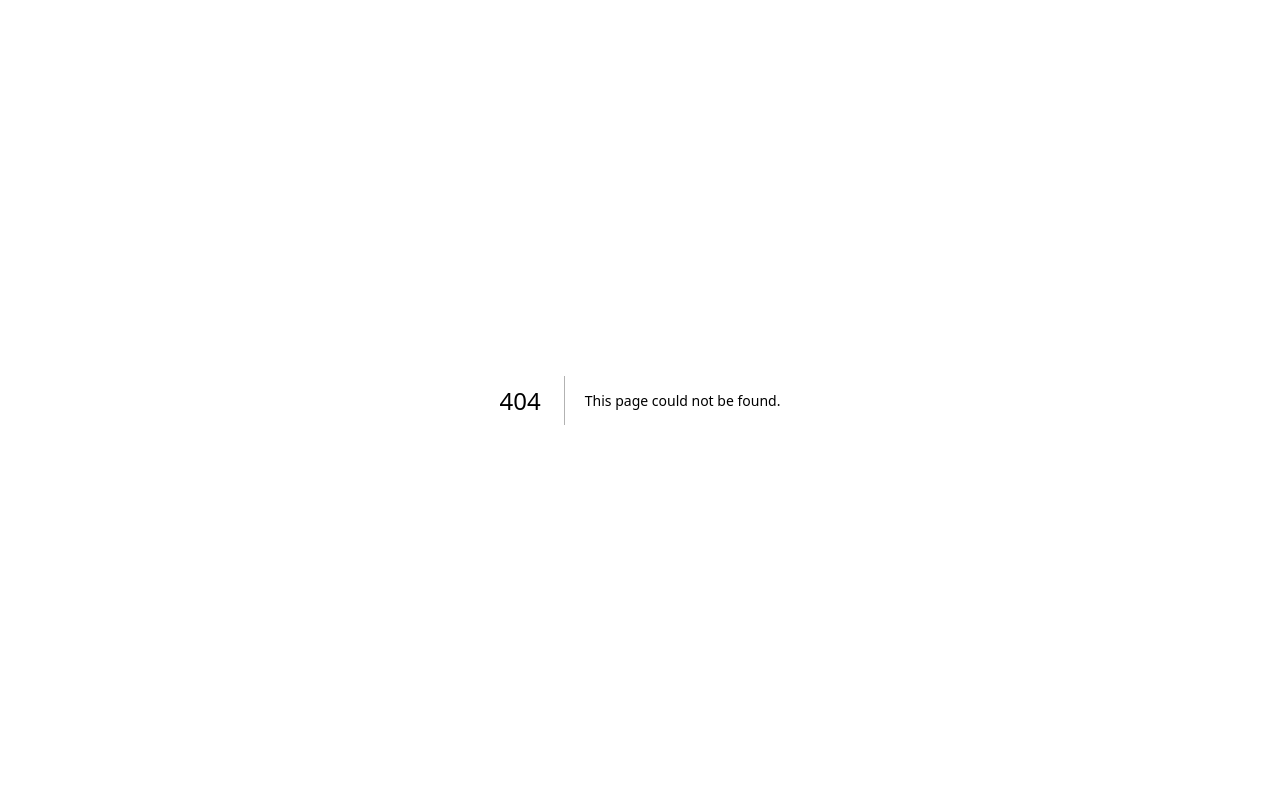
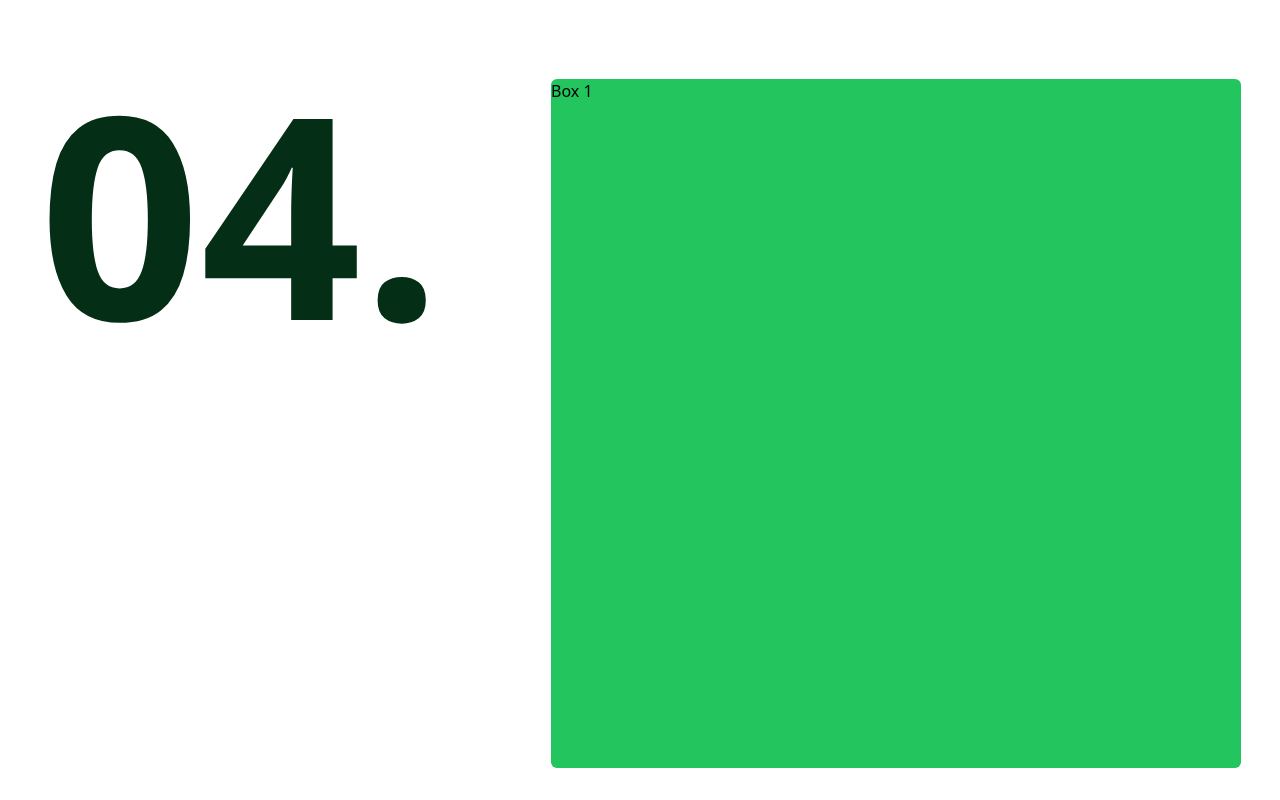
Before and after one commit to anoopraju31/nextjs-motion-animations, a Next.js app: page /number-gooey-layout in a window 1280 px wide. Before the commit this address had no page. Shown: the top 800 px of the page. Built offline with nearby package versions, Linux system fonts and the light colour scheme.

Commit message:
Number Gooey Layout added

```diff
--- /dev/null
+++ b/app/number-gooey-layout/page.tsx
@@ -0,0 +1,101 @@
+'use client'
+
+import { useState, useRef, useEffect } from 'react'
+import Lenis from '@studio-freight/lenis'
+import { motion } from 'framer-motion'
+import ScrollToTopOnReload from '@/components/ScrollToTopOnReload'
+import styles from './styles.module.scss'
+
+export default function MultiBoxCounter() {
+	const boxes = [1, 2, 3, 4, 5] // Array of box identifiers
+	const boxRefs = useRef<(HTMLDivElement | null)[]>([]) // Refs for all boxes
+	const [counter, setCounter] = useState<number>(0) // Counter state
+
+	// State to track which boxes are visible
+	const [visibleBoxes, setVisibleBoxes] = useState<Set<number>>(new Set())
+
+	// Function to add ref to each box
+	const addToRefs = (el: HTMLDivElement | null) => {
+		if (el && !boxRefs.current.includes(el)) {
+			boxRefs.current.push(el)
+		}
+	}
+
+	useEffect(() => {
+		const lenis = new Lenis()
+
+		// @ts-ignore
+		function raf(time) {
+			lenis.raf(time)
+			requestAnimationFrame(raf)
+		}
+
+		requestAnimationFrame(raf)
+	}, [])
+
+	// Set up scroll tracking for each box
+	useEffect(() => {
+		// Add event listener to each box to track scroll position
+		const handleScroll = () => {
+			boxRefs.current.forEach((boxRef, index) => {
+				if (!boxRef) return
+
+				const boxID = index + 1 // Box identifier (Box 1, Box 2, etc.)
+				const rect = boxRef.getBoundingClientRect()
+				const threshold = window.innerHeight * 0.6 // 40vh threshold
+
+				if (rect.bottom <= threshold && !visibleBoxes.has(boxID)) {
+					// If the box crosses the threshold, increment counter
+					setCounter((prev) => prev + 1)
+					setVisibleBoxes((prev) => new Set(prev).add(boxID))
+				} else if (rect.bottom > threshold && visibleBoxes.has(boxID)) {
+					// If the box moves back, decrement counter
+					setCounter((prev) => prev - 1)
+					setVisibleBoxes((prev) => {
+						const updated = new Set(prev)
+						updated.delete(boxID)
+						return updated
+					})
+				}
+			})
+		}
+
+		// Listen to scroll events
+		window.addEventListener('scroll', handleScroll)
+
+		// Cleanup the listener on component unmount
+		return () => {
+			window.removeEventListener('scroll', handleScroll)
+		}
+	}, [visibleBoxes]) // Depend on visibleBoxes to trigger updates
+
+	// const y =
+
+	return (
+		<ScrollToTopOnReload>
+			<main className={styles.main}>
+				<div className={styles.number__container}>
+					<span className={styles.number}>0</span>
+					<motion.div
+						style={{ y: `-${counter * 100}%` }}
+						transition={{ type: 'spring', stiffness: 100, damping: 20, duration: 1.5 }}
+						className={styles.numbers}
+					>
+						{boxes.map((box, index) => (
+							<span key={`box-${index}`} className={styles.number}>
+								{box}.
+							</span>
+						))}
+					</motion.div>
+				</div>
+				<div className={styles.card__container}>
+					{boxes.map((box, index) => (
+						<motion.div key={index} ref={addToRefs} className={styles.card}>
+							<h2>Box {box}</h2>
+						</motion.div>
+					))}
+				</div>
+			</main>
+		</ScrollToTopOnReload>
+	)
+}
--- /dev/null
+++ b/app/number-gooey-layout/styles.module.scss
@@ -0,0 +1,22 @@
+.main {
+	@apply py-[clamp(4.5rem,4.3571rem+0.7143vi,5rem)] px-[clamp(1.6875rem,1.6339rem+0.2679vi,1.875rem)] md:px-[clamp(2.25rem,2.1786rem+0.3571vi,2.5rem)] grid grid-rows-1 grid-cols-12 gap-[clamp(1rem,0.8571rem+1.0143vi,3.5rem)];
+
+	.number__container {
+		@apply col-span-5 sticky left-0 top-10 w-full h-[calc(100vw*0.208333333)] hidden md:flex text-[22vw] leading-none font-bold text-green-950 overflow-hidden;
+
+		.number {
+			@apply flex items-center h-full;
+		}
+		.numbers {
+			@apply flex flex-col transition-transform duration-1000 ease-in-out;
+		}
+	}
+
+	.card__container {
+		@apply flex flex-col gap-10 col-span-12 md:col-span-7;
+
+		.card {
+			@apply aspect-square w-full rounded-md bg-green-500;
+		}
+	}
+}
```
